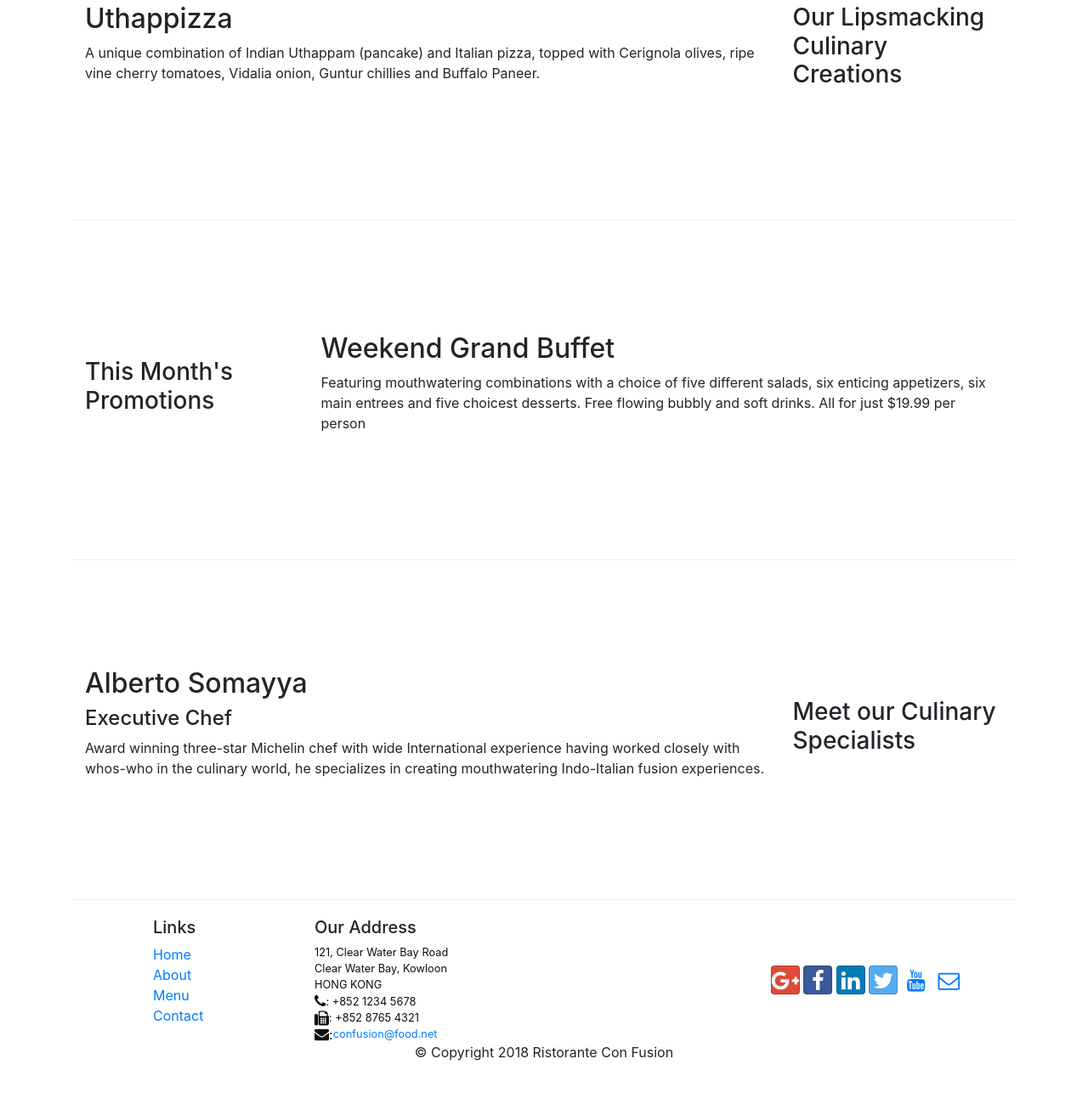
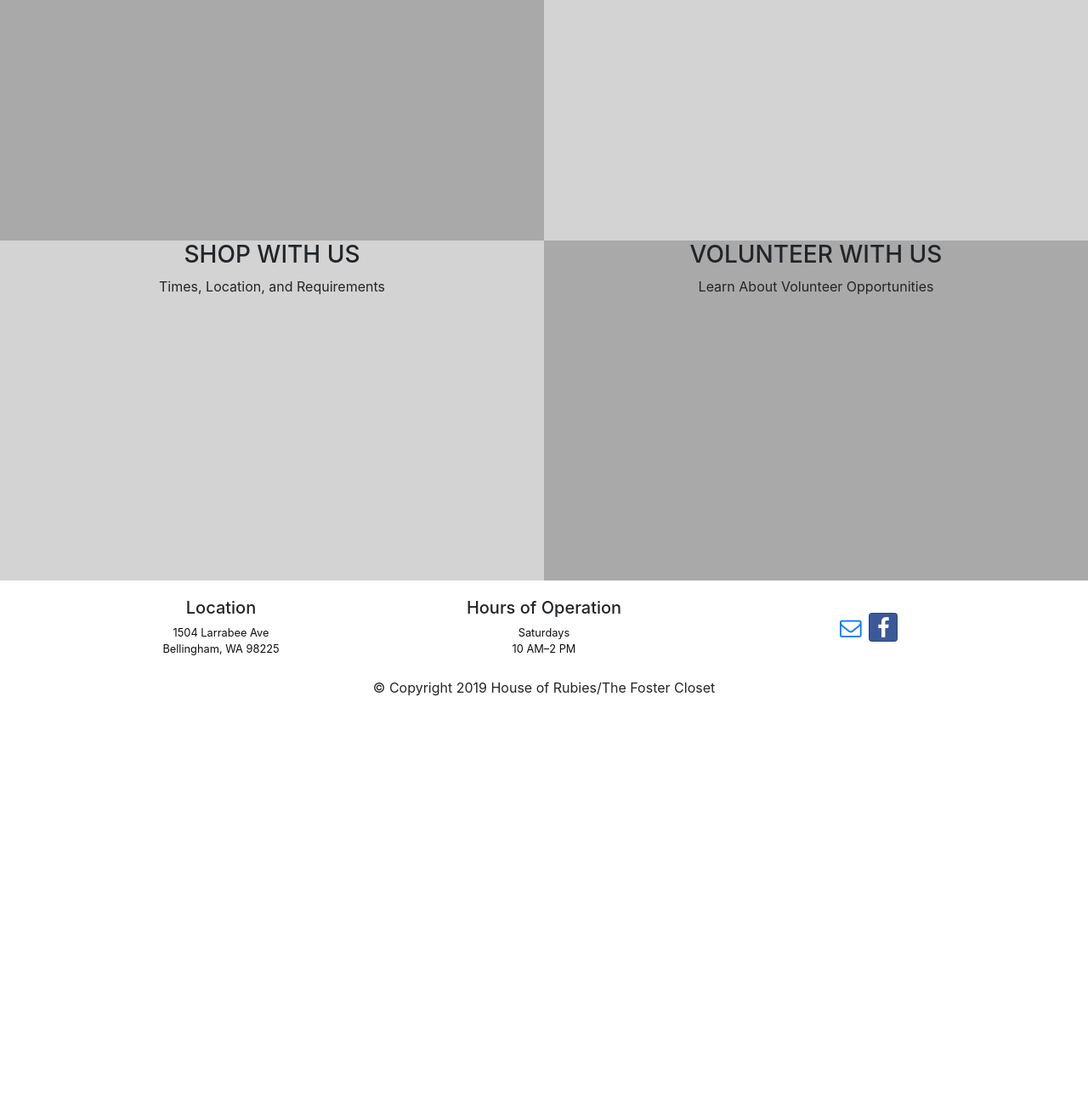
Before and after one commit to richellek/FCWebsite, a website: page index.html in a window 1280 px wide. Shown: the part 475-1761 px from the top of the page at 85% size. After the commit the page ends 1332 px from the top, so only its background shows below. Drawn offline with nearby package versions, Linux system fonts and the light colour scheme.

Commit message:
FC Index Initial

```diff
--- a/css/styles.css
+++ b/css/styles.css
@@ -1,13 +1,14 @@
 .row-header{
-    margin:0px auto;
+    margin:0px;
     padding:0px;
 }
 
 .row-content {
-    margin:0px auto;
-    padding: 50px 0px 50px 0px;
-    border-bottom: 1px ridge;
+    margin:0px;
+    padding: 0px;
+    border-bottom: 0px;
     min-height:400px;
+    text-align: center;
 }
 
 .footer{
@@ -18,7 +19,7 @@
 .jumbotron {
     padding:70px 30px 70px 30px;
     margin:0px auto;
-    background: gray ;
+    background: darkred ;
     color:white;
 }
 
@@ -33,6 +34,6 @@ body{
     z-index:0;
 }
 
-.navbar-dark {
+.navbar-light {
      background-color: white;
 }
--- a/index.html
+++ b/index.html
@@ -9,8 +9,8 @@
 
     <!-- Bootstrap CSS -->
     <link rel="stylesheet" href="node_modules/bootstrap/dist/css/bootstrap.min.css">
-   <link rel="stylesheet" href="node_modules/font-awesome/css/font-awesome.min.css">
-   <link rel="stylesheet" href="node_modules/bootstrap-social//bootstrap-social.css">
+    <link rel="stylesheet" href="node_modules/font-awesome/css/font-awesome.min.css">
+    <link rel="stylesheet" href="node_modules/bootstrap-social//bootstrap-social.css">
     <link href="css/styles.css" rel="stylesheet">
     <title>The Foster Closet</title>
 </head>
@@ -26,8 +26,10 @@
                     <ul class="navbar-nav mr-auto">
                         <li class="nav-item active"><a class="nav-link" href="#">Home</a></li>
                         <li class="nav-item"><a class="nav-link" href="./about.html">About</a></li>
+                        <li class="nav-item"><a class="nav-link" href="#">Contact</a></li>
+                        <li class="nav-item"><a class="nav-link" href="#">Shop</a></li>
+                        <li class="nav-item"><a class="nav-link" href="#">Volunteer</a></li>
                         <li class="nav-item"><a class="nav-link" href="#">Donate</a></li>
-                        <li class="nav-item"><a class="nav-link" href="#"><span class="fa fa-address-card fa-lg"></span> Contact</a></li>
                     </ul>
                 </div>
         </div>
@@ -35,87 +37,63 @@
     <header class="jumbotron">
         <div class="container">
             <div class="row row-header">
-                <div class="col-12 col-sm-6">
-                    <h1>Ristorante con Fusion</h1>
-                    <p>We take inspiration from the World's best cuisines, and create a unique fusion experience. Our lipsmacking creations will tickle your culinary senses!</p>
+                <div class="col-12 col-sm-4">
+                    <h1>Supporting Foster Families</h1>
+                    <p>Providing the necessities to help ease the transition</p>
                 </div>
-                <div class="col-12 col-sm">
+                <div class="col-6 col-sm">
                 </div>
             </div>
         </div>
     </header>
-
-    <div class="container">
-        <div class="row row-content align-items-center">
-            <div class="col-12 col-sm-4 order-sm-last col-md-3">
-                <h3>Our Lipsmacking Culinary Creations</h3>
+    <body>
+        <div class="row row-content">
+            <div class="col-12 col-sm-6 col-md-6" style="background-color:darkgrey">
+                <h3>ABOUT US</h3>
+                <p>Who We Are and What We Do</p>
             </div>
-            <div class="col col-sm order-sm-first col-md">
-                <h2>Uthappizza</h2>
-                <p class="d-none d-sm-block">A unique combination of Indian Uthappam (pancake) and Italian pizza, topped with Cerignola olives, ripe vine cherry tomatoes, Vidalia onion, Guntur chillies and Buffalo Paneer.</p>
+            <div class="col-12 col-sm-6 col-md-6" style="background-color:lightgray">
+                <h3>CONTACT US</h3>
+                <p>Phone, Email, Facebook, and More</p>
             </div>
         </div>
-
-
-        <div class="row row-content align-items-center">
-            <div class="col-12 col-sm-4 col-md-3">
-                <h3>This Month's Promotions</h3>
-            </div>
-            <div class="col col-sm col-md">
-                <h2>Weekend Grand Buffet</h2>
-                <p class="d-none d-sm-block">Featuring mouthwatering combinations with a choice of five different salads, six enticing appetizers, six main entrees and five choicest desserts. Free flowing bubbly and soft drinks. All for just $19.99 per person </p>
-            </div>
+        <div class="row row-content">
+                <div class="col-12 col-sm-6 col-md-6" style="background-color:lightgray">
+                    <h3>SHOP WITH US</h3>
+                    <p>Times, Location, and Requirements</p>
+                </div>
+                <div class="col-12 col-sm-6 col-md-6" style="background-color:darkgray">
+                    <h3>VOLUNTEER WITH US</h3>
+                    <p>Learn About Volunteer Opportunities</p>
+                </div>
         </div>
-
-        <div class="row row-content align-items-center">
-            <div class="col-12 col-sm-4 order-sm-last col-md-3">
-                <h3>Meet our Culinary Specialists</h3>
-            </div>
-            <div class="col col-sm order-sm-first col-md">
-                <h2>Alberto Somayya</h2>
-                <h4>Executive Chef</h4>
-                <p class="d-none d-sm-block">Award winning three-star Michelin chef with wide International experience having worked closely with whos-who in the culinary world, he specializes in creating mouthwatering Indo-Italian fusion experiences. </p>
-            </div>
-        </div>
-    </div>
+    </body>
 
     <footer class="footer">
         <div class="container">
             <div class="row">
-                <div class="col-4 offset-1 col-sm-2">
-                    <h5>Links</h5>
-                    <ul class="list-unstyled">
-                        <li><a href="#">Home</a></li>
-                        <li><a href="./aboutus.html">About</a></li>
-                        <li><a href="#">Menu</a></li>
-                        <li><a href="#">Contact</a></li>
-                    </ul>
+                    <div class="col-12 col-sm-4" style="text-align:center">
+                    <h5>Location</h5>
+                    <address>
+                      1504 Larrabee Ave<br>
+		              Bellingham, WA 98225<br>
+                   </address>
                 </div>
-                <div class="col-7 col-sm-5">
-                    <h5>Our Address</h5>
+                <div class="col-12 col-sm-4" style="text-align:center">
+                    <h5>Hours of Operation</h5>
                     <address>
-		              121, Clear Water Bay Road<br>
-		              Clear Water Bay, Kowloon<br>
-		              HONG KONG<br>
-		              <i class="fa fa-phone fa-lg"></i>: +852 1234 5678<br>
-		              <i class="fa fa-fax fa-lg"></i>: +852 8765 4321<br>
-                      <i class="fa fa-envelope fa-lg">: </i><a href="mailto:confusion@food.net">confusion@food.net</a>
-		           </address>
+                        Saturdays<br>
+                        10 AM–2 PM<br>
                 </div>
-                <div class="col-12 col-sm-4 align-self-center">
-                    <div class="text-center">
-                        <a class="btn btn-social-icon btn-google" href="http://google.com/+"><i class="fa fa-google-plus fa-lg"></i></a>
-                        <a class="btn btn-social-icon btn-facebook" href="http://www.facebook.com/profile.php?id="><i class="fa fa-facebook fa-lg"></i></a>
-                        <a class="btn btn-social-icon btn-linkedin" href="http://www.linkedin.com/in/"><i class="fa fa-linkedin fa-lg"></i></a>
-                        <a class="btn btn-social-icon btn-twitter" href="http://twitter.com/"><i class="fa fa-twitter fa-lg"></i></a>
-                        <a class="btn btn-social-icon btn-youtube" href="http://youtube.com/"><i class="fa fa-youtube fa-lg"></i></a>
-                        <a class="btn btn-social-icon" href="mailto:"><i class="fa fa-envelope-o fa-lg"></i></a>
-                    </div>
+                <div class="col-12 col-sm-4 align-self-center" style="text-align:center">
+                        <a class="btn btn-social-icon" href="mailto:whatcomfostercloset@gmail.com"><i class="fa fa-envelope-o fa-lg"></i></a>
+                        <a class="btn btn-social-icon btn-facebook" href="http://www.facebook.com/whatcomfostercloset"><i class="fa fa-facebook fa-lg"></i></a>
                 </div>
            </div>
-           <div class="row justify-content-center">
+           <div><br></div>
+           <div class="row justify-content-center align-self-bottom">
                 <div class="col-auto">
-                    <p>© Copyright 2018 Ristorante Con Fusion</p>
+                    <p>© Copyright 2019 House of Rubies/The Foster Closet</p>
                 </div>
            </div>
         </div>
```
